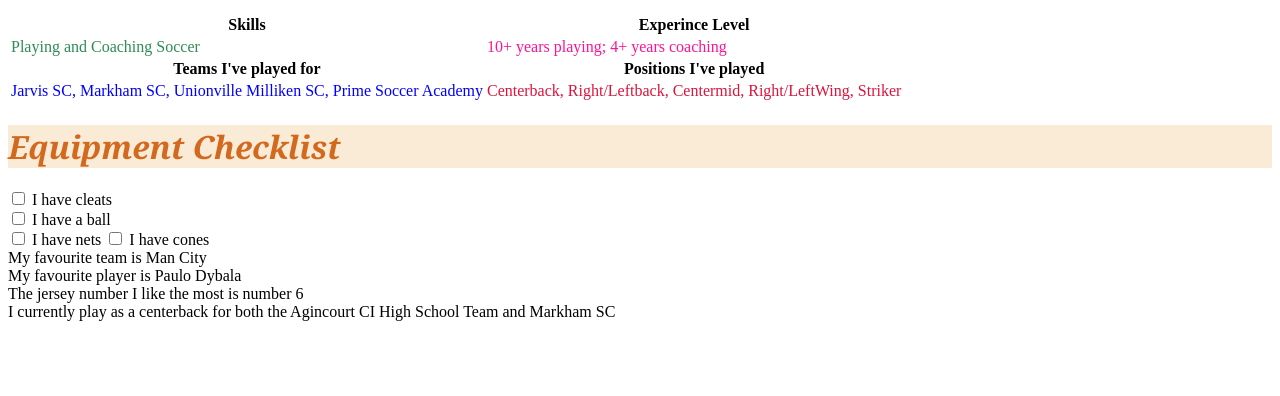
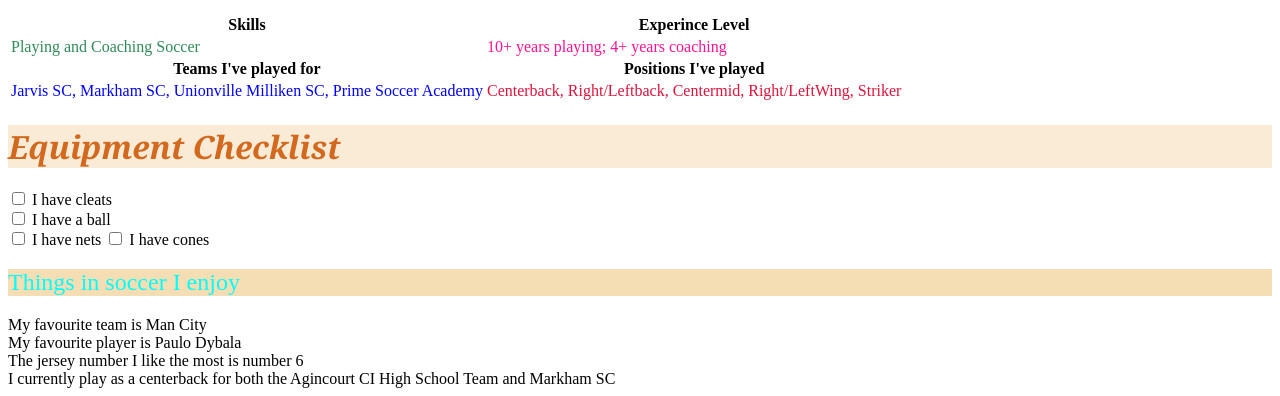
Before and after one commit to athavan710/java-assignment1, a website: page index.html in a window 1280 px wide. Shown: the part 513-909 px from the top of the page. Before the commit the page ends 842 px from the top, so only its background shows below. Drawn offline with Linux system fonts and the light colour scheme.

Commit message:
Added another title and changed the colours and font again

```diff
--- a/index.html
+++ b/index.html
@@ -74,6 +74,10 @@
     <label for="equipment4"> I have cones</label>
   </form>
 
+  <h2 style="color: aqua; border: violet; min-height: 30; background-color: wheat; font-weight: 100;">
+    Things in soccer I enjoy
+  </h2>
+
   <div class="main">
     <div class="box a">My favourite team is Man City</div>
     <div class="box b">My favourite player is Paulo Dybala</div>
```
